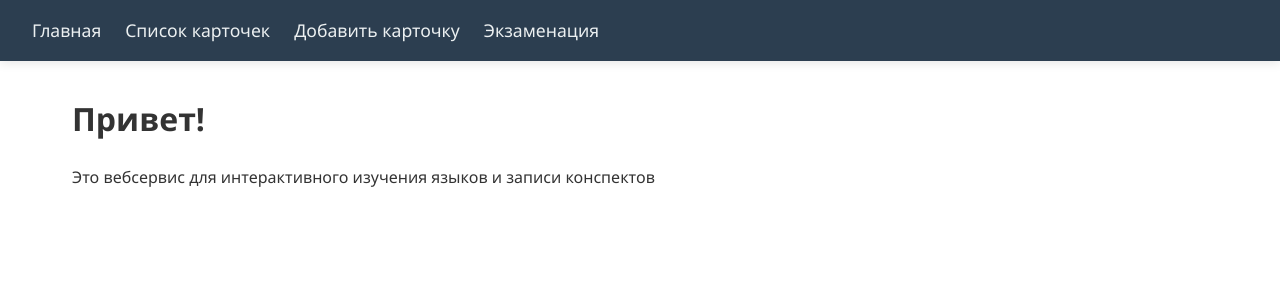
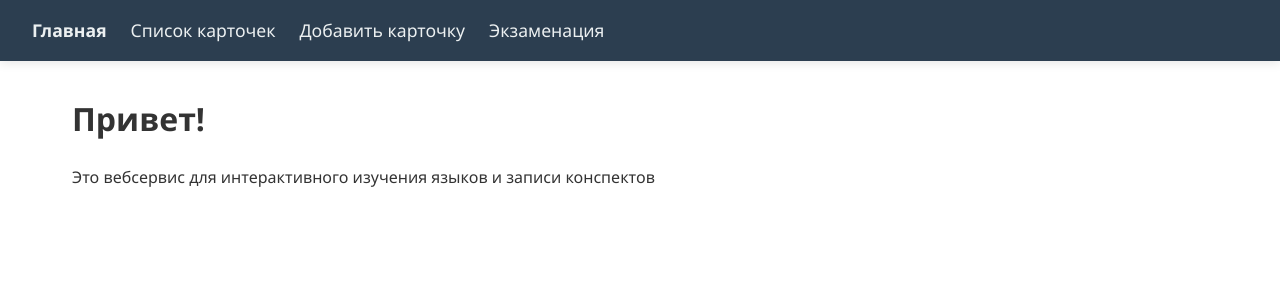
Before and after one commit to bwyltcaxe/python_english_flashcards, a Django app: page / in a window 1280 px wide. Shown: the top 300 px of the page. Run offline with Django 4.2, Linux system fonts and the light colour scheme.

Commit message:
Make active tab bold

```diff
--- a/static/css/style.css
+++ b/static/css/style.css
@@ -51,6 +51,10 @@ nav a::after {
 
 nav a:hover::after {
     width: 100%;
+}
+
+.active {
+    font-weight: 600;
 }
 
 /* Main content styles.  */
@@ -272,7 +276,7 @@ textarea.form-control {
 
 .collection-links a {
     display: inline-block;
-    color: #3498db; /* blue by default */
+    color: #3498db;
     font-weight: 700;
     font-size: 1.1rem;
     text-decoration: none;
```
